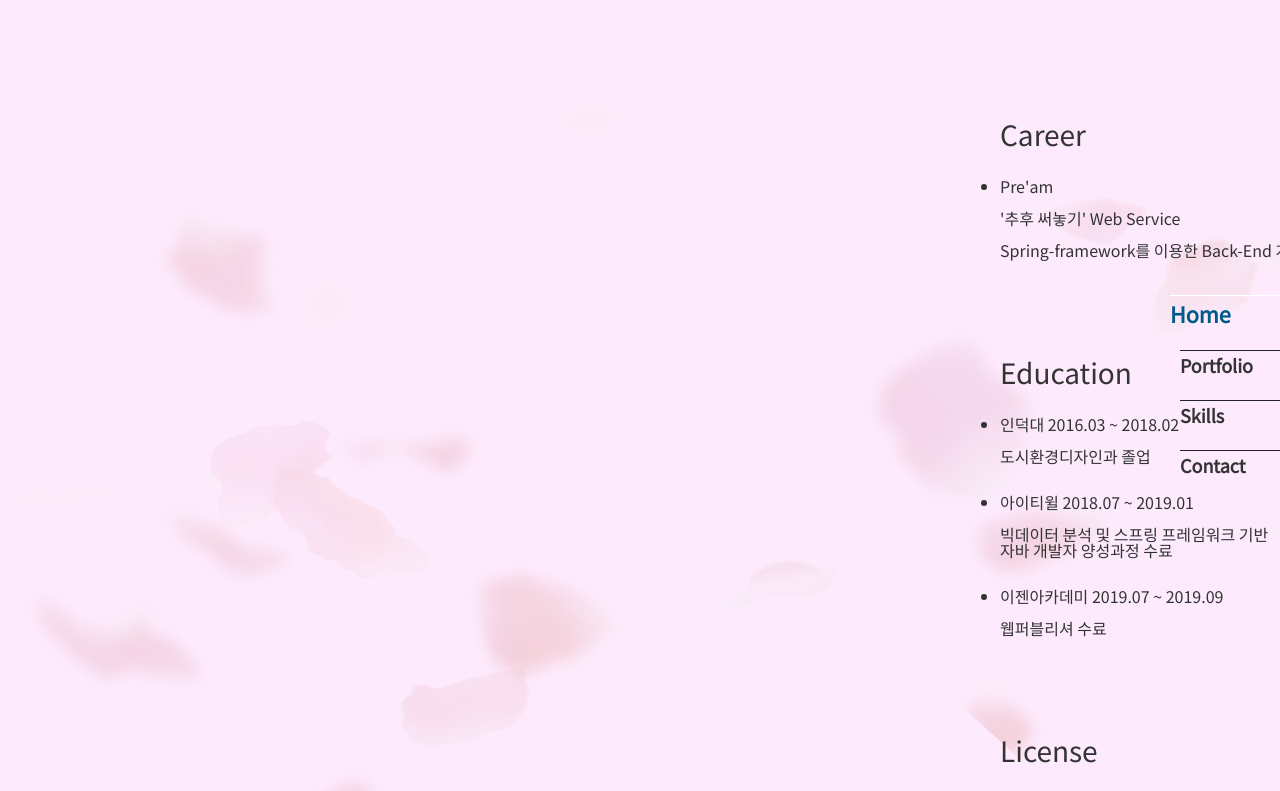
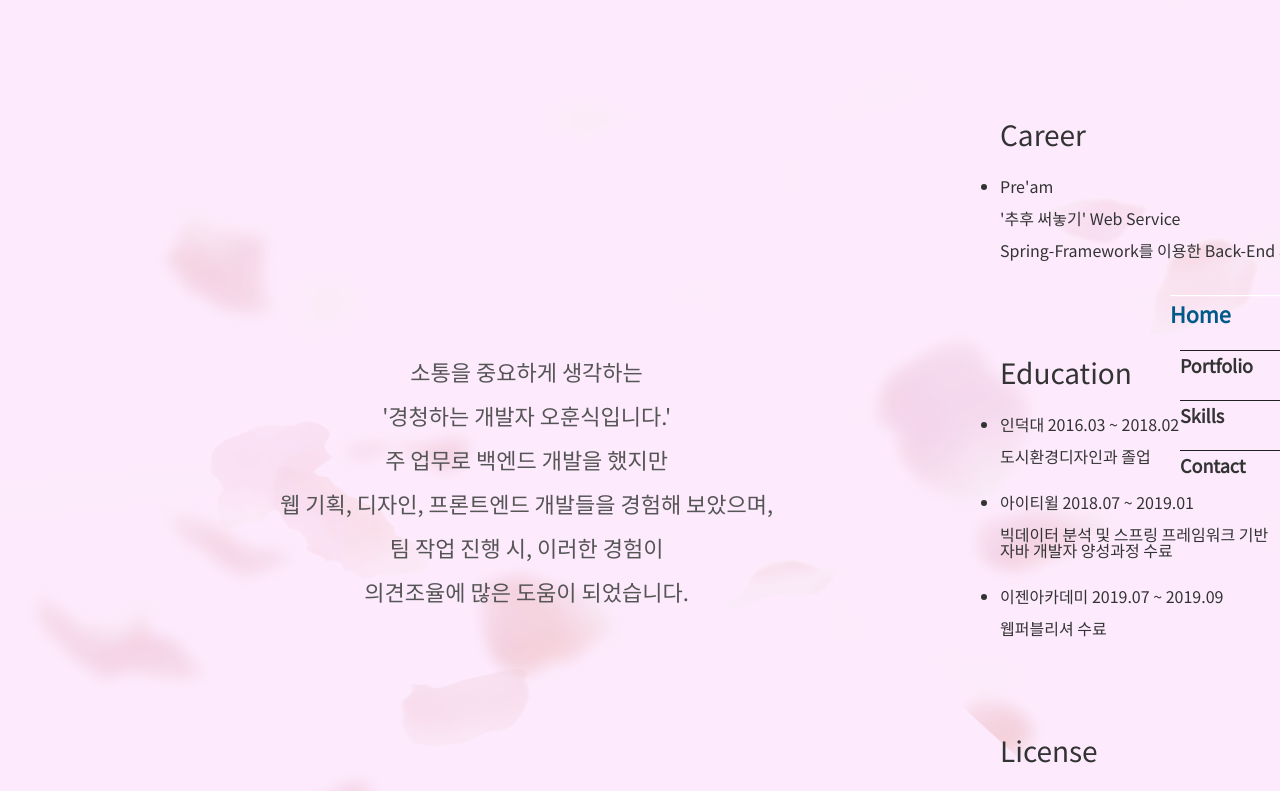
Before and after one commit to ohsky97/portfolio, a plain HTML site: page index.html in a window 1280 px wide. Shown: the top 791 px of the page. Drawn offline with Linux system fonts and the light colour scheme.

Commit message:
home update

```diff
--- a/css/layout.css
+++ b/css/layout.css
@@ -97,13 +97,17 @@ main article p {
 
 /* who */
 main .who {
-
+    top: 45%;
+    width: 600px;
 }
 
 main .who label {
+    display: inline-block;
+    text-align: center;
     color: #555;
-    font-size: 24px;
+    font-size: 22px;
 }
+
 
 /* info */
 main .myInfo {
--- a/index.html
+++ b/index.html
@@ -39,7 +39,18 @@
         <section>
             <article class="who">
                 <label>
+
+                    소통을 중요하게 생각하는
                     <br/><br/>
+                     '경청하는 개발자 오훈식입니다.'
+                    <br/><br/>
+                    주 업무로 백엔드 개발을 했지만
+                    <br/><br/>
+                    웹 기획, 디자인, 프론트엔드 개발들을 경험해 보았으며,
+                    <br/><br/>
+                    팀 작업 진행 시, 이러한 경험이
+                    <br/><br/>
+                    의견조율에 많은 도움이 되었습니다.
 
                 </label>
             </article>
@@ -48,7 +59,7 @@
                 <ul>
                     <li>Pre'am<br/><br/>
                         '추후 써놓기' Web Service <br/><br/>
-                        Spring-framework를 이용한 Back-End 개발
+                        Spring-Framework를 이용한 Back-End 개발
                     </li>
                 </ul>
                 <label>Education</label>
--- a/js/index.js
+++ b/js/index.js
@@ -236,4 +236,6 @@
 
         });
   });
+
+
 })(jQuery);
```
